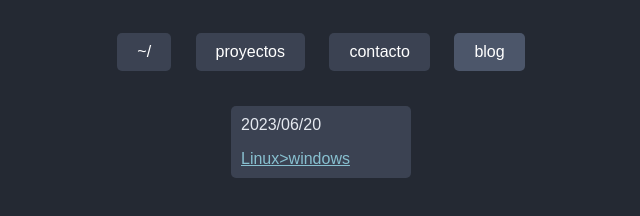
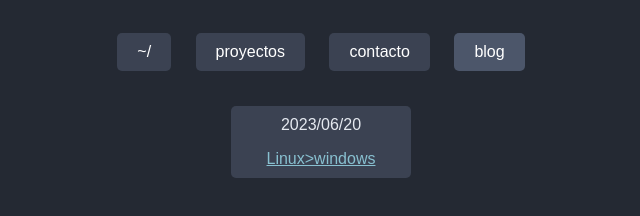
Before and after one commit to ArielParra/ArielParra.github.io, a plain HTML site: page blog/index.html in a window 1280 px wide. Shown: the whole page, without its empty margins (319-959 px from the left). Drawn offline with Linux system fonts and the light colour scheme.

Commit message:
class center

```diff
--- a/blog/index.html
+++ b/blog/index.html
@@ -25,7 +25,7 @@
   <div class="container">
 
     <div class="card">
-      <div id="center">
+      <div class="center">
         2023/06/20
         <p></p>
         <a href="./2023/06/20.html"> Linux>windows </a>
```
